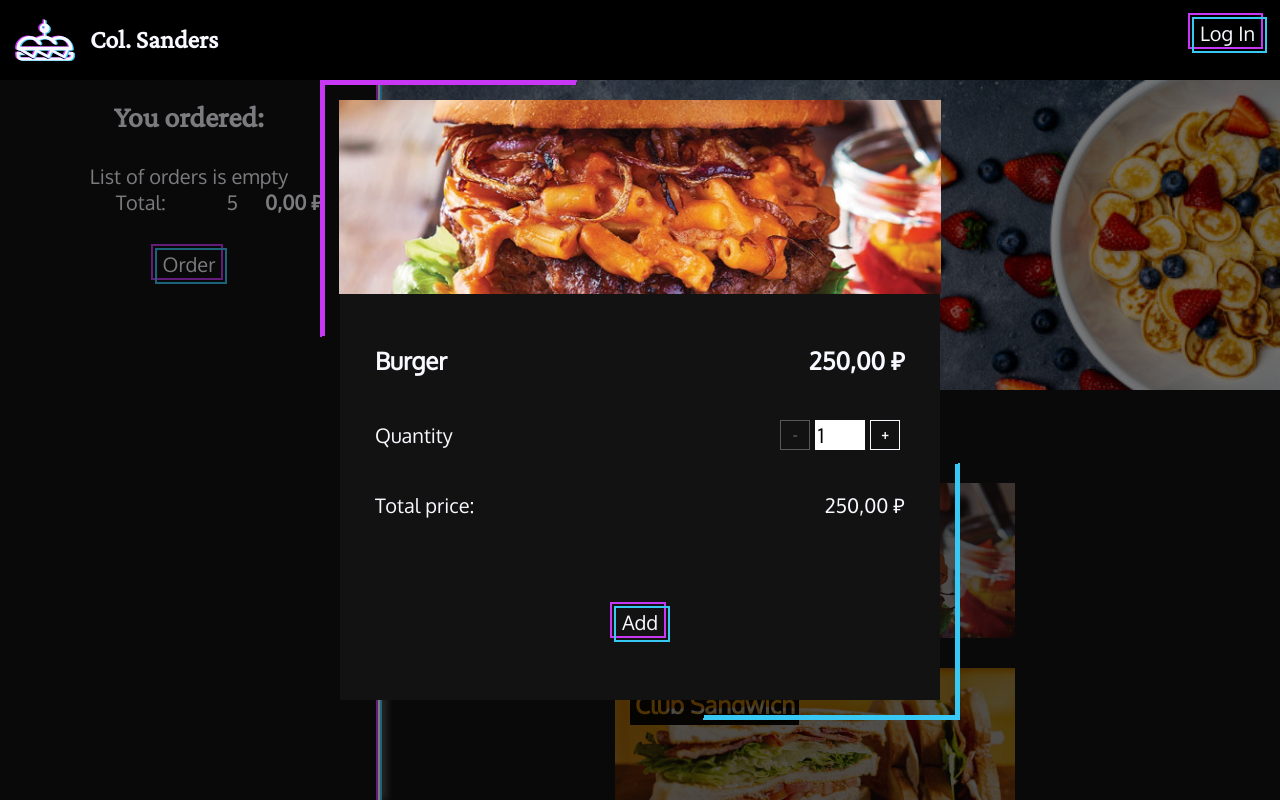
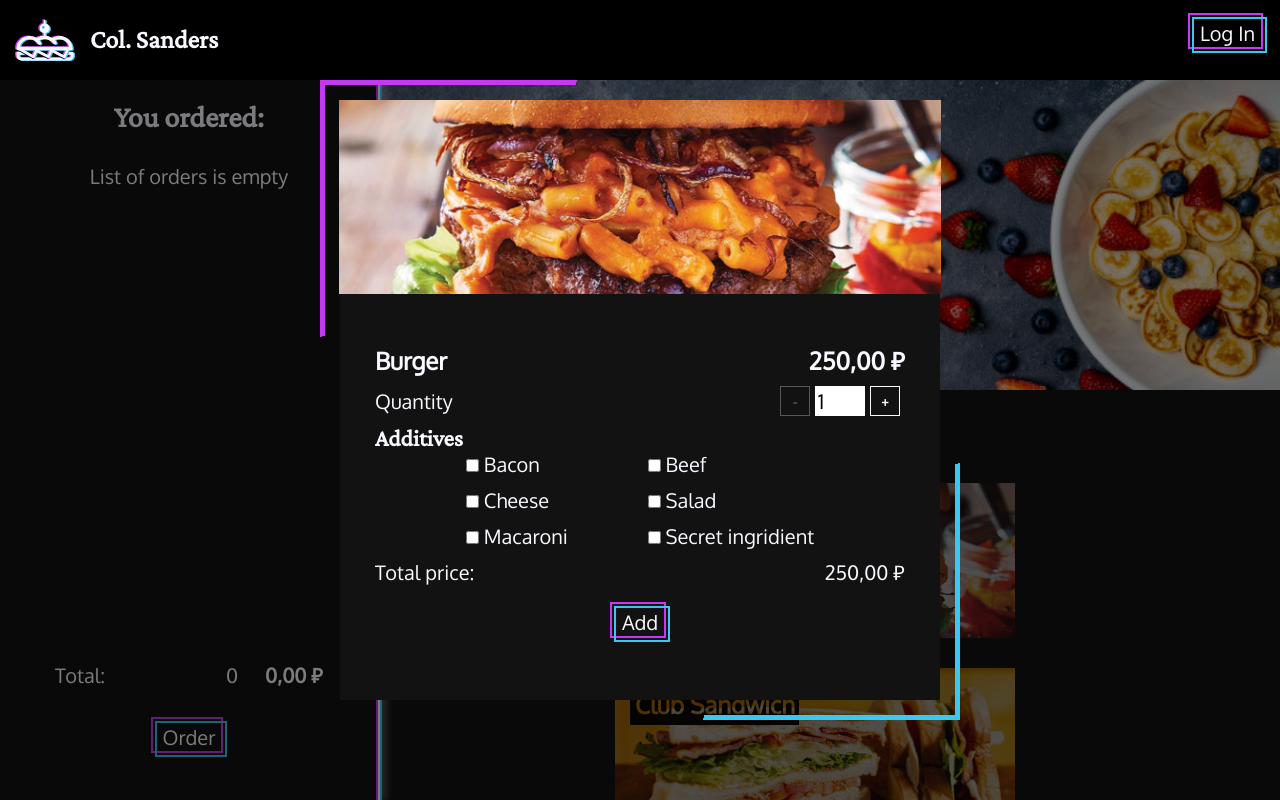
Before and after one commit to Mullla/glo_react_sanders, a React (Create React App) app: page / in a window 1280 px wide. Both pictures are taken after a click on the item "Burger". Shown: the top 800 px of the page. Built offline with nearby package versions, Linux system fonts and the light colour scheme.

Commit message:
added useToppings hook, added list of additives for meal

```diff
--- a/src/Components/Functions/secondaryFunctions.js
+++ b/src/Components/Functions/secondaryFunctions.js
@@ -1,7 +1,17 @@
-export const formatCurrency = (value) =>
+export const formatCurrency = value =>
   value.toLocaleString('ru-RU', {
     style: 'currency',
     currency: 'RUB',
   });
 
-export const countItemsPrice = (order) => order.price * order.count;
+export const countItemsPrice = order => {
+  // получаем новый массив с теми топпингами, которые выбрали, и бурем его длину - количество выбранных топпингов
+  // будем вызывать эту функцию только если у блюда есть топпинги
+  const countToppings =
+    order.topping && order.topping.filter(item => item.checked).length;
+
+  // стоимость одного топпинга
+  const toppingPrice = order.price * 0.1 * countToppings;
+
+  return (order.price + toppingPrice) * order.count;
+};
--- /dev/null
+++ b/src/Components/Hooks/useToppings.js
@@ -0,0 +1,50 @@
+import { useState } from 'react';
+
+// переводим из массива со строками в массив с объектами
+const getToppings = toppings => {
+  if (toppings) {
+    return toppings.map(item => ({
+      name: item,
+      checked: false,
+    }));
+  } else {
+    return [];
+  }
+};
+
+export function useToppings(openItem) {
+  // мы не имеем права менять стейт
+  // с хуками можно
+  const [toppings, setToppings] = useState(getToppings(openItem.toppings));
+
+  // при клике на один их допов меняет значение
+  // берем индекс топпинга, на котором кликнули
+  // вызываем хук и возвращаем туда новый массив
+  // для этого перебираем массив с топпингами
+  const checkTopping = index => {
+    setToppings(
+      // item - объект, хранится в виде ссылки на объект
+      // даже когда создаем массив с обхектами - это будет тот же объект просто будет доступен еще и по новой ссылке
+      toppings.map((item, i) => {
+        // если индекс элемента, по которому кликнули совпадает с индексом перебираемого массива, то меняем false на true и наоборот
+        if (i === index) {
+          item.checked = !item.checked;
+        }
+
+        // возвращаем item в любом случае
+        return item;
+
+        // * для иммутабельности (неизменности объекта) надо создать копию item
+        // const newItem = {...item}
+        // if (i === index) {
+        //   newItem.checked = !newItem.checked;
+        // }
+
+        // return newItem;
+      })
+    );
+  };
+
+  // setToppings не нужен, тк он используется только внутри checkTopping
+  return { toppings, checkTopping };
+}
--- a/src/Components/Modal/CountItem.js
+++ b/src/Components/Modal/CountItem.js
@@ -46,7 +46,7 @@ const CountBtn = styled.button`
   }
 `;
 
-export function CountItem({ count, setCount, handlerChange }) {
+export const CountItem = ({ count, setCount, handlerChange }) => {
   return (
     <CountWrapper>
       <span>Quantity</span>
@@ -67,4 +67,4 @@ export function CountItem({ count, setCount, handlerChange }) {
       </div>
     </CountWrapper>
   );
-}
+};
--- a/src/Components/Modal/ModalItem.js
+++ b/src/Components/Modal/ModalItem.js
@@ -1,10 +1,17 @@
 import React from 'react';
 import styled from 'styled-components';
+// * Components
 import { Btn } from '../Btn/Btn';
 import { CountItem } from '../Modal/CountItem';
+import { Toppings } from './Toppings';
+// * Hooks
 import { useCount } from '../Hooks/useCount';
-import { formatCurrency } from '../Functions/secondaryFunctions';
-import { countItemsPrice } from '../Functions/secondaryFunctions';
+import { useToppings } from '../Hooks/useToppings';
+// * functions
+import {
+  formatCurrency,
+  countItemsPrice,
+} from '../Functions/secondaryFunctions';
 
 const Overlay = styled.div`
   position: fixed;
@@ -88,8 +95,11 @@ const TotalPriceItem = styled.div`
 export const ModalItem = ({ openItem, setOpenItem, orders, setOrders }) => {
   // подключаю хук, у которого есть состояние, функция: которая обрабатывает состояние и обработчик onChange
   const counter = useCount();
+  // топпинги конкретного блюда
+  // объект
+  const itemToppings = useToppings(openItem);
 
-  const closeModal = (e) => {
+  const closeModal = e => {
     // если клик вне модалки т.е. по оверлею, то передаем null в setOpenItem, так окно закроется, потому что openItem будет null
     if (e.target.id === 'overlay') {
       setOpenItem(null);
@@ -101,6 +111,8 @@ export const ModalItem = ({ openItem, setOpenItem, orders, setOrders }) => {
     ...openItem,
     // берется значение из хука useCount
     count: counter.count,
+    // берется значение из объекта из useToppings
+    topping: itemToppings.toppings,
   };
 
   const addToOrder = () => {
@@ -121,6 +133,8 @@ export const ModalItem = ({ openItem, setOpenItem, orders, setOrders }) => {
             <Price>{formatCurrency(openItem.price)}</Price>
           </ItemInfo>
           <CountItem {...counter} />
+          {/* рендерить только если они есть */}
+          {openItem.toppings && <Toppings {...itemToppings} />}
           <TotalPriceItem>
             <span>Total price: </span>
             <span>{formatCurrency(countItemsPrice(order))}</span>
--- /dev/null
+++ b/src/Components/Modal/Toppings.js
@@ -0,0 +1,41 @@
+import React from 'react';
+import styled from 'styled-components';
+
+const ToppingsWrapper = styled.div`
+  max-width: 500px;
+  margin: 0 auto;
+  column-count: 2;
+  column-gap: 15px;
+`;
+
+const ToppingLabel = styled.label`
+  cursor: pointer;
+  display: block;
+  margin-bottom: 10px;
+`;
+
+const ToppingCheckbox = styled.input`
+  cursor: pointer;
+  margin-right: 5px;
+`;
+
+export const Toppings = ({ toppings, checkTopping }) => {
+  return (
+    <>
+      <h3>Additives</h3>
+      <ToppingsWrapper>
+        {toppings.map((item, i) => (
+          <ToppingLabel key={i}>
+            <ToppingCheckbox
+              type="checkbox"
+              checked={item.checked}
+              // вызываем функцию checkTopping и передаем туда индекс, который сравнивается с индексом топпинга в массиве
+              onChange={() => checkTopping(i)}
+            />
+            {item.name}
+          </ToppingLabel>
+        ))}
+      </ToppingsWrapper>
+    </>
+  );
+};
--- a/src/Components/Order/Order.js
+++ b/src/Components/Order/Order.js
@@ -2,8 +2,10 @@ import React from 'react';
 import styled from 'styled-components';
 import { Btn } from '../Btn/Btn';
 import { OrderListItem } from './OrderListItem';
-import { countItemsPrice } from '../Functions/secondaryFunctions';
-import { formatCurrency } from '../Functions/secondaryFunctions';
+import {
+  countItemsPrice,
+  formatCurrency,
+} from '../Functions/secondaryFunctions';
 
 const OrderStyled = styled.aside`
   display: flex;
@@ -14,6 +16,7 @@ const OrderStyled = styled.aside`
   background: #121212;
   border-right: 2px solid ghostwhite;
   min-width: 380px;
+  max-width: 25vw;
   height: calc(100% - 80px);
   z-index: 2;
   box-shadow: inset -2px 0 0 0 #c838f4, 2px 0 0 0 #38c8f4,
@@ -28,7 +31,6 @@ const OrderTitle = styled.h2`
 
 const OrderContent = styled.div`
   flex-grow: 1;
-  text-align: center;
 `;
 
 const OrderList = styled.ul``;
@@ -36,6 +38,7 @@ const OrderList = styled.ul``;
 const Total = styled.div`
   display: flex;
   margin: 0 35px 30px;
+  margin-top: auto;
   & span:first-child {
     flex-grow: 1;
   }
@@ -59,6 +62,11 @@ export const Order = ({ orders }) => {
     0
   );
 
+  const totalCounter = orders.reduce(
+    (result, order) => order.count + result,
+    0
+  );
+
   return (
     <OrderStyled>
       <OrderTitle>You ordered: </OrderTitle>
@@ -67,22 +75,22 @@ export const Order = ({ orders }) => {
         {/* проверяем есть ли заказы в списке заказов, если да, то отображаются компоненты, если нет, то надпись, что списко заказов пуст */}
         {orders.length ? (
           <OrderList>
-            {orders.map((order) => (
+            {orders.map(order => (
               <OrderListItem order={order} key={order.id} />
             ))}
           </OrderList>
         ) : (
           <EmptyList>List of orders is empty</EmptyList>
         )}
+      </OrderContent>
 
-        <Total>
-          <span>Total:</span>
-          <span>5</span>
-          <TotalPrice>{formatCurrency(total)}</TotalPrice>
-        </Total>
+      <Total>
+        <span>Total:</span>
+        <span>{totalCounter}</span>
+        <TotalPrice>{formatCurrency(total)}</TotalPrice>
+      </Total>
 
-        <Btn>Order</Btn>
-      </OrderContent>
+      <Btn>Order</Btn>
     </OrderStyled>
   );
 };
--- a/src/Components/Order/OrderListItem.js
+++ b/src/Components/Order/OrderListItem.js
@@ -1,12 +1,17 @@
 import React from 'react';
 import styled from 'styled-components';
 import trashImage from './../../img/trash.svg';
-import { formatCurrency } from '../Functions/secondaryFunctions';
-import { countItemsPrice } from '../Functions/secondaryFunctions';
+// functions
+import {
+  formatCurrency,
+  countItemsPrice,
+} from '../Functions/secondaryFunctions';
 
 const OrderItemStyled = styled.li`
-  display: flex;
   margin: 15px 0;
+  div {
+    display: flex;
+  }
 `;
 
 const DeleteBtn = styled.button`
@@ -24,16 +29,70 @@ const ItemName = styled.span`
 const ItemPrice = styled.span`
   margin-left: 20px;
   margin-right: 10px;
-  min-width: 65px;
+  min-width: 105px;
   text-align: right;
   font-weight: 700;
 `;
 
+const ToppingsList = styled.ul`
+  display: flex;
+  align-items: center;
+  flex-wrap: wrap;
+`;
+
+const ToppingsItem = styled.li`
+  position: relative;
+  color: grey;
+  font-size: 12px;
+  &:not(:last-child) {
+    margin-right: 15px;
+    &::before {
+      content: '';
+      position: absolute;
+      top: 50%;
+      transform: translateY(-50%) rotate(-45deg);
+      right: -12px;
+      width: 10px;
+      background: #38c8f4;
+      height: 1px;
+    }
+    &::after {
+      content: '';
+      position: absolute;
+      top: 50%;
+      transform: translateY(-50%) rotate(45deg);
+      right: -12px;
+      width: 10px;
+      background: #c838f4;
+      height: 1px;
+    }
+  }
+`;
+
+const showToppings = toppings => {
+  return toppings.reduce((result, item) => {
+    if (item.checked) {
+      result.push(item.name);
+    }
+
+    return result;
+  }, []);
+};
+
 export const OrderListItem = ({ order }) => (
   <OrderItemStyled>
-    <ItemName>{order.name}</ItemName>
-    <span>{order.count}</span>
-    <ItemPrice>{formatCurrency(countItemsPrice(order))}</ItemPrice>
-    <DeleteBtn />
+    <div>
+      <ItemName>{order.name}</ItemName>
+      <span>{order.count}</span>
+      <ItemPrice>{formatCurrency(countItemsPrice(order))}</ItemPrice>
+      <DeleteBtn />
+    </div>
+    {order.toppings && (
+      <ToppingsList>
+        {showToppings(order.topping).map(item => (
+          <ToppingsItem key={item}>{item}</ToppingsItem>
+        ))}
+      </ToppingsList>
+    )}
   </OrderItemStyled>
 );
```
